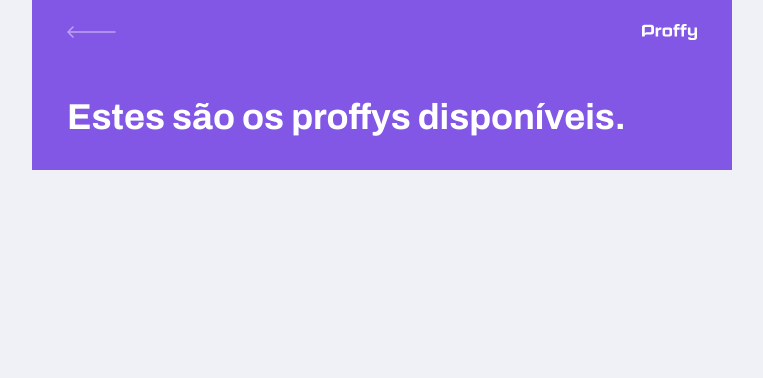
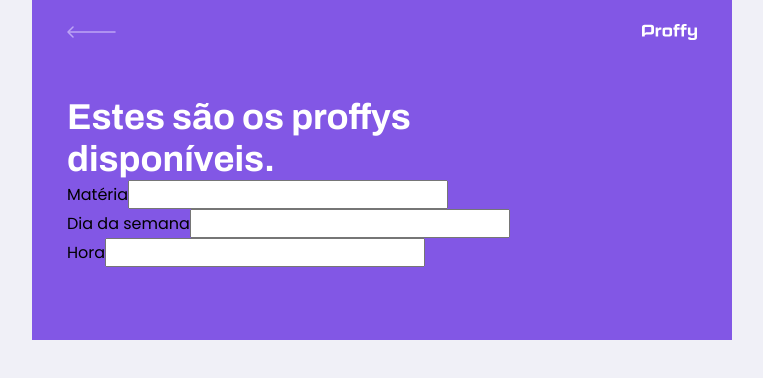
Before and after one commit to arthurmdros/Proffy-Web, a React (Create React App) app: page /study in a window 1280 px wide. Shown: the top 378 px of the page, without its empty margins (258-1021 px from the left). Built offline with nearby package versions, Linux system fonts and the light colour scheme.

Commit message:
Importando componente de cabeçalho no TeacherList

```diff
--- a/src/pages/TeacherList/index.tsx
+++ b/src/pages/TeacherList/index.tsx
@@ -1,26 +1,29 @@
 import React from 'react';
-import { Link } from 'react-router-dom';
-
-import logo from '../../assets/images/logo.svg';
-import backIcon from '../../assets/images/icons/back.svg';
+import PagHeader from '../../components/PagHeader';
 
 import './styles.css';
 
 function TeacherList(){
     return(
         <div id="page-teacher-list" className="container">
-            <header className="page-header">
-                <div className="top-bar-container">
-                    <Link to="/">
-                        <img src={backIcon} alt="Voltar"/>
-                    </Link>
-                    <img src={logo} alt="Proffy"/>
-                </div>
+            <PagHeader title="Estes são os proffys disponíveis.">
+                <form id="search-teachers">
+                    <div className="input-block">
+                        <label htmlFor="subject">Matéria</label>
+                        <input type="text" id="subject"/>
+                    </div>
 
-                <div className="header-content">
-                    <strong>Estes são os proffys disponíveis.</strong>
-                </div>
-            </header>
+                    <div className="input-block">
+                        <label htmlFor="week_day">Dia da semana</label>
+                        <input type="text" id="week_day"/>
+                    </div>
+
+                    <div className="input-block">
+                        <label htmlFor="time">Hora</label>
+                        <input type="text" id="time"/>
+                    </div>
+                </form>
+            </PagHeader>
         </div>
     )
 }
```
